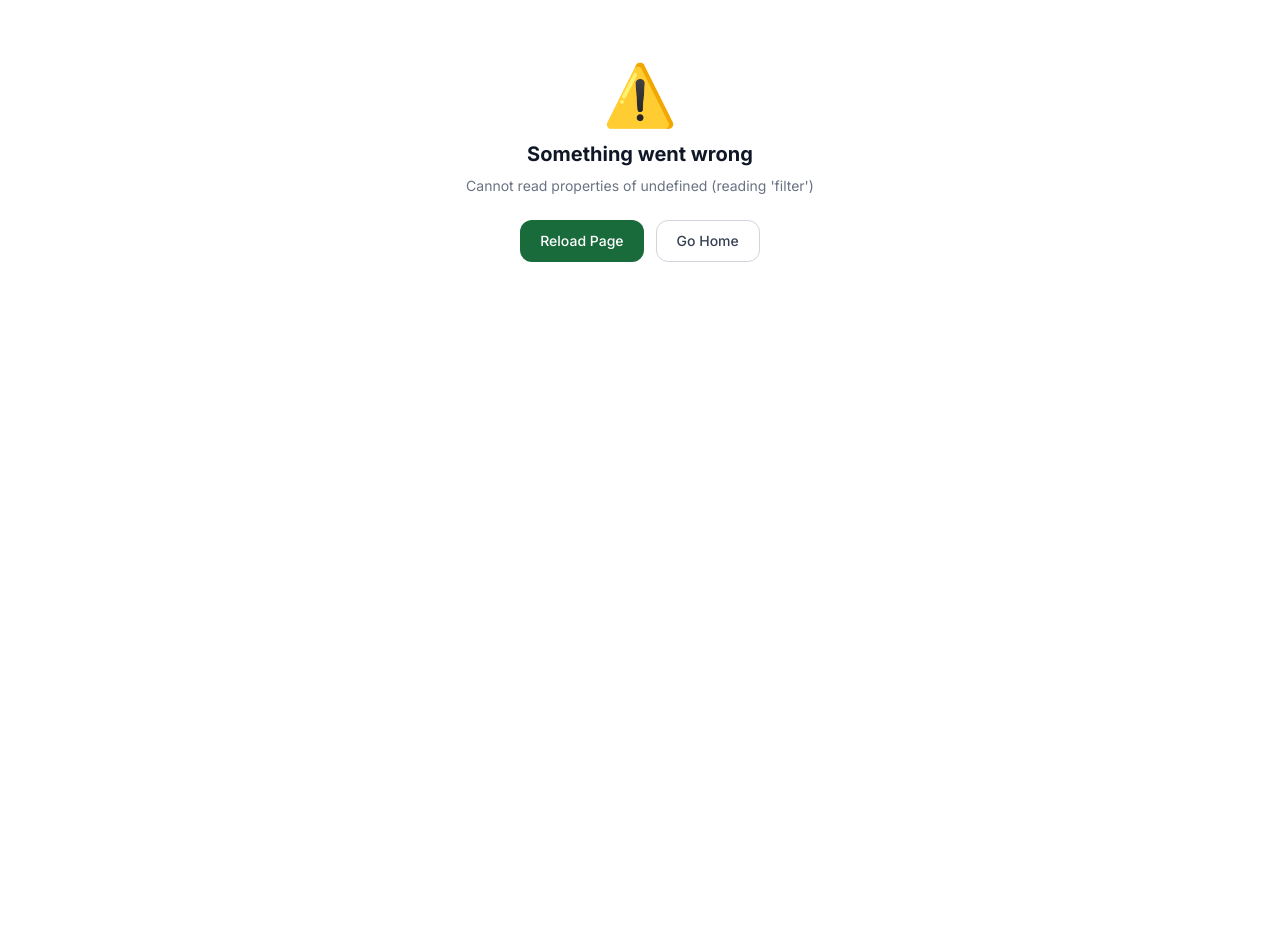
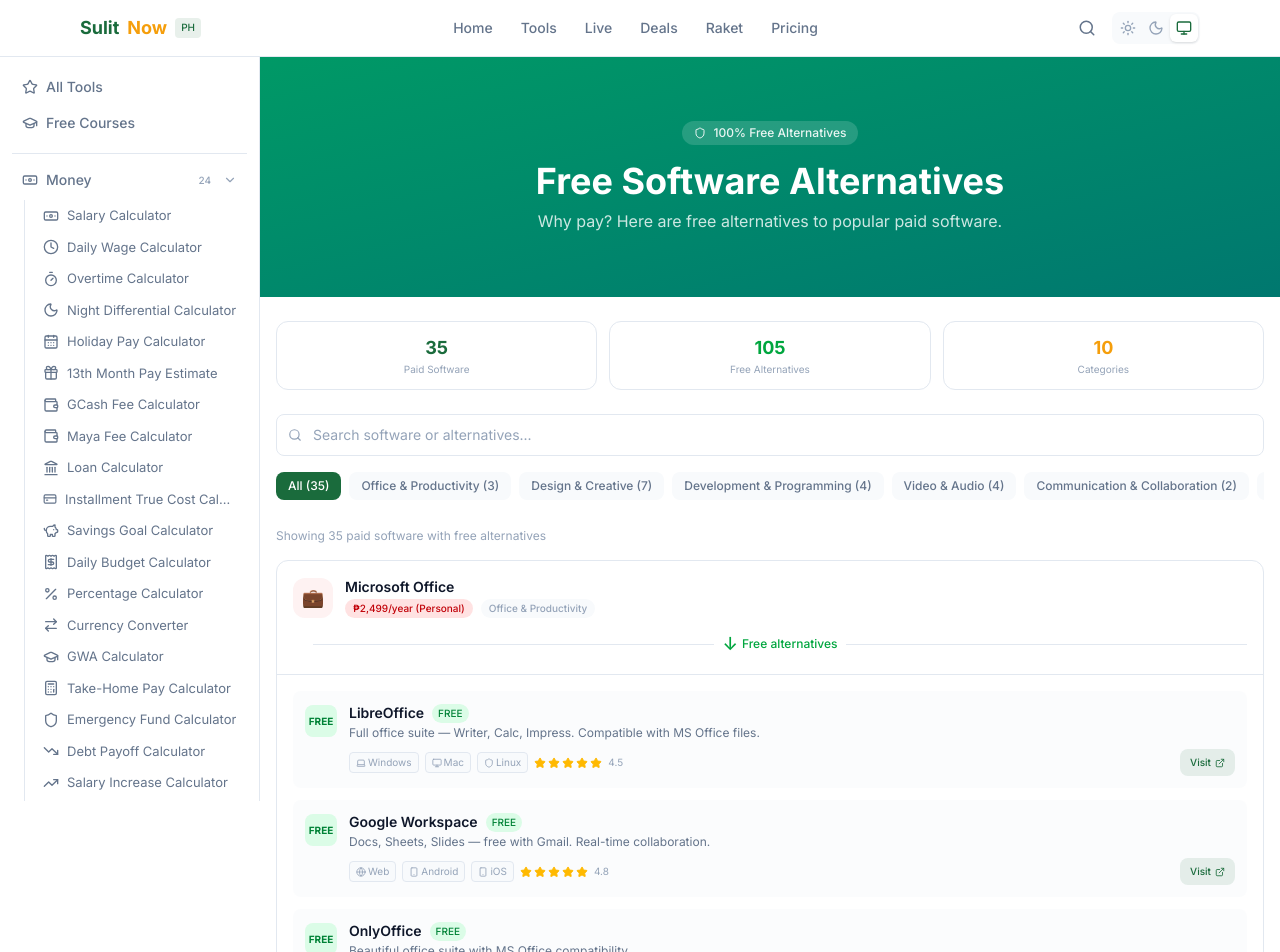
Before and after one commit to FrancisIanMuyco/sulitnow-ph, a React (Vite) app: page /free-software in a window 1280 px wide. Shown: the top 952 px of the page. Before the commit the page ends 800 px from the top, so only its background shows below. Built offline with nearby package versions, Linux system fonts and the light colour scheme.

Commit message:
fix: FreeSoftware page - match JSON structure (categories with nested software)

```diff
--- a/src/pages/FreeSoftware/FreeSoftware.tsx
+++ b/src/pages/FreeSoftware/FreeSoftware.tsx
@@ -10,23 +10,20 @@
   url: string;
 }
 
-interface SoftwareEntry {
-  id: string;
-  paidName: string;
-  paidPrice: string;
-  category: string;
-  alternatives: Alternative[];
+interface SoftwareItem {
+  paid: { name: string; price: string; icon: string };
+  freeAlternatives: Alternative[];
+}
+
+interface Category {
+  name: string;
+  icon: string;
+  software: SoftwareItem[];
 }
 
 interface SoftwareData {
   lastUpdated: string;
-  software: SoftwareEntry[];
-  categories: { name: string; count: number }[];
-  stats: {
-    totalPaid: number;
-    totalAlternatives: number;
-    totalCategories: number;
-  };
+  categories: Category[];
 }
 
 const platformIcon: Record<string, React.ComponentType<{ size?: number; className?: string }>> = {
@@ -69,14 +66,21 @@
 
   const categories = data ? ['All', ...data.categories.map(c => c.name)] : ['All'];
 
-  const filtered = data?.software.filter(s => {
-    const q = search.toLowerCase();
-    const matchSearch = !search ||
-      s.paidName.toLowerCase().includes(q) ||
-      s.alternatives.some(a => a.name.toLowerCase().includes(q) || a.description.toLowerCase().includes(q));
-    const matchCat = selectedCategory === 'All' || s.category === selectedCategory;
-    return matchSearch && matchCat;
-  }) || [];
+  const filtered = data?.categories.flatMap(cat =>
+    cat.software
+      .filter(s => {
+        const q = search.toLowerCase();
+        const matchSearch = !search ||
+          s.paid.name.toLowerCase().includes(q) ||
+          s.freeAlternatives.some(a => a.name.toLowerCase().includes(q) || a.description.toLowerCase().includes(q));
+        const matchCat = selectedCategory === 'All' || cat.name === selectedCategory;
+        return matchSearch && matchCat;
+      })
+      .map(s => ({ ...s, category: cat.name, categoryIcon: cat.icon }))
+  ) || [];
+
+  const totalPaid = data?.categories.reduce((acc, cat) => acc + cat.software.length, 0) || 0;
+  const totalFree = data?.categories.reduce((acc, cat) => acc + cat.software.reduce((a, s) => a + s.freeAlternatives.length, 0), 0) || 0;
 
   return (
     <div>
@@ -105,15 +109,15 @@
         {data && (
           <div className="grid grid-cols-3 gap-3 mb-6">
             <div className="bg-white dark:bg-slate-800 border border-border rounded-xl p-3 text-center">
-              <p className="text-lg font-bold text-primary">{data.stats.totalPaid}</p>
+              <p className="text-lg font-bold text-primary">{totalPaid}</p>
               <p className="text-[10px] text-text-muted">Paid Software</p>
             </div>
             <div className="bg-white dark:bg-slate-800 border border-border rounded-xl p-3 text-center">
-              <p className="text-lg font-bold text-green-600">{data.stats.totalAlternatives}</p>
+              <p className="text-lg font-bold text-green-600">{totalFree}</p>
               <p className="text-[10px] text-text-muted">Free Alternatives</p>
             </div>
             <div className="bg-white dark:bg-slate-800 border border-border rounded-xl p-3 text-center">
-              <p className="text-lg font-bold text-accent">{data.stats.totalCategories}</p>
+              <p className="text-lg font-bold text-accent">{data.categories.length}</p>
               <p className="text-[10px] text-text-muted">Categories</p>
             </div>
           </div>
@@ -135,8 +139,8 @@
         <div className="flex gap-2 mb-6 overflow-x-auto no-scrollbar pb-1">
           {categories.map(cat => {
             const count = cat === 'All'
-              ? data?.software.length || 0
-              : data?.categories.find(c => c.name === cat)?.count || 0;
+              ? totalPaid
+              : data?.categories.find(c => c.name === cat)?.software.length || 0;
             return (
               <button
                 key={cat}
@@ -164,26 +168,26 @@
         {/* Results count */}
         {!loading && (
           <p className="text-xs text-text-muted mb-4">
-            Showing {filtered.length} of {data?.software.length || 0} paid software with free alternatives
+            Showing {filtered.length} paid software with free alternatives
           </p>
         )}
 
         {/* Software Cards */}
         <div className="space-y-4">
-          {filtered.map(item => (
-            <div key={item.id} className="bg-white dark:bg-slate-800 border border-border rounded-xl overflow-hidden hover:card-shadow transition-all">
+          {filtered.map((item, idx) => (
+            <div key={idx} className="bg-white dark:bg-slate-800 border border-border rounded-xl overflow-hidden hover:card-shadow transition-all">
               {/* Paid Software Header */}
               <div className="p-4 border-b border-border">
                 <div className="flex items-center justify-between gap-3">
                   <div className="flex items-center gap-3 min-w-0">
                     <div className="w-10 h-10 rounded-xl bg-red-50 dark:bg-red-900/20 flex items-center justify-center shrink-0">
-                      <span className="text-lg">💰</span>
+                      <span className="text-lg">{item.paid.icon || '💰'}</span>
                     </div>
                     <div className="min-w-0">
-                      <h3 className="text-sm font-semibold text-text truncate">{item.paidName}</h3>
+                      <h3 className="text-sm font-semibold text-text truncate">{item.paid.name}</h3>
                       <div className="flex items-center gap-2 mt-0.5">
                         <span className="text-[10px] px-2 py-0.5 rounded-full font-medium bg-red-100 dark:bg-red-900/30 text-red-700 dark:text-red-400">
-                          {item.paidPrice}
+                          {item.paid.price}
                         </span>
                         <span className="text-[10px] px-2 py-0.5 rounded-full font-medium bg-surface-alt text-text-muted">
                           {item.category}
@@ -204,7 +208,7 @@
 
               {/* Alternatives */}
               <div className="p-4 space-y-3">
-                {item.alternatives.map((alt, i) => (
+                {item.freeAlternatives.map((alt, i) => (
                   <div key={i} className="flex items-start gap-3 p-3 bg-surface-alt/50 rounded-lg">
                     <div className="w-8 h-8 rounded-lg bg-green-100 dark:bg-green-900/30 flex items-center justify-center shrink-0 mt-0.5">
                       <span className="text-[10px] font-bold text-green-700 dark:text-green-400">FREE</span>
```
